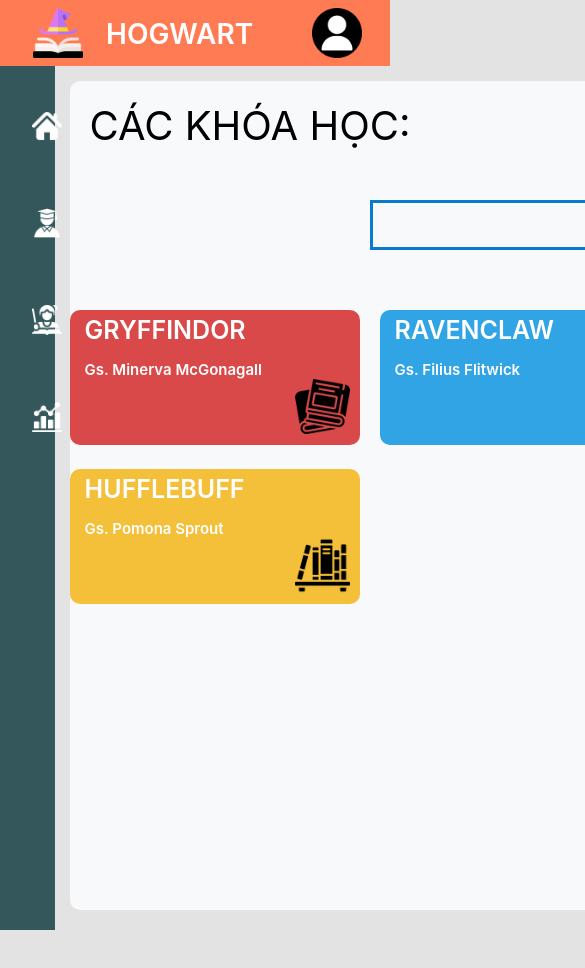
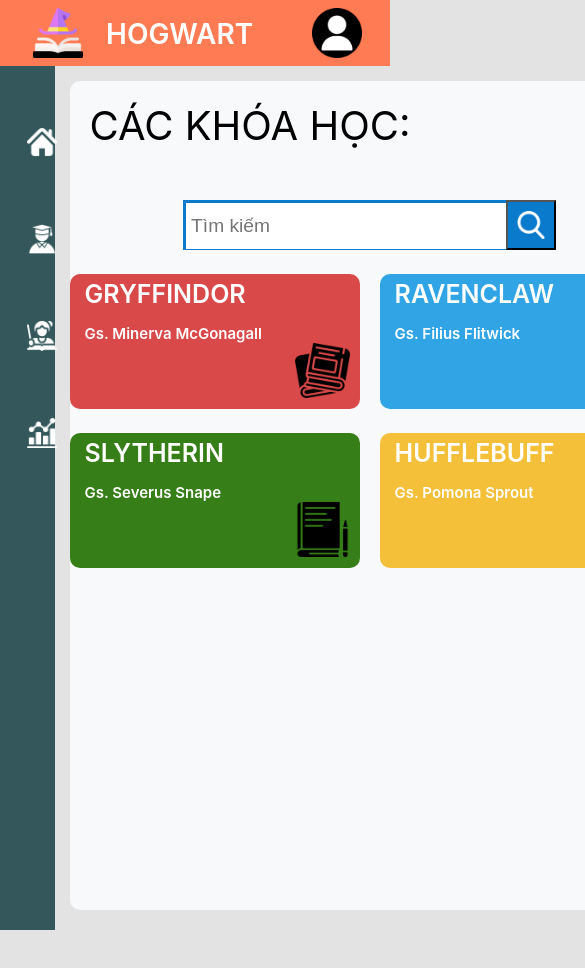
Before and after one commit to DuyTruong-237/nt114_fe, a React (Create React App) app: page / in a window 390 px wide. Shown: the top 968 px of the page, 585 px wide, since content can reach past the window. After the commit the page ends 930 px from the top, so only its background shows below. Built offline with nearby package versions, Linux system fonts and the light colour scheme.

Commit message:
Homepage reponsive

```diff
--- a/src/components/content/MainContent.css
+++ b/src/components/content/MainContent.css
@@ -5,6 +5,7 @@
     margin-top: 20px;
 }
 .MainContent_Search {
+    justify-content: center;
     display: flex;
 }
 .Searchbar {
@@ -13,8 +14,16 @@
     box-sizing: border-box;
     border: 3px solid #0A7ACC;
     margin-top: 50px;
-    margin-left: 300px;
 }
+.Searchbar-input{
+    height: 100%;
+    width: 100%;
+    border: none;
+    outline: none;
+    font-size:larger;
+    padding-left: 5px;
+}
+
 .Searchbox {
     height: 50px;
     width: 50px;
@@ -25,9 +34,10 @@
     align-items: center;
     justify-content: center;
 }
-.Searchimg {
+.Searching {
     height: 28px;
 }
+
 .Courses_Wrapper {
     display: grid;
     grid-template: auto/ auto auto auto;
@@ -38,7 +48,7 @@
     width: 290px;
     height: 135px;
     border-radius: 10px;
-    margin-top: 60px;
+    margin-top: 24px;
 }
 .Gryffindor {
     background-color: #DA4949;
@@ -74,7 +84,7 @@
     height: 55px;
     margin-right: 10px;
 }
-/* @media only screen and (max-width: 600px) {
+@media only screen and (max-width: 1024px) {
 
     .Courses_Wrapper {
         display: grid;
@@ -82,4 +92,5 @@
         column-gap: 20px;
         justify-content: center;
     }
-} */
+
+}
--- a/src/components/content/MainContent.jsx
+++ b/src/components/content/MainContent.jsx
@@ -14,10 +14,12 @@
             CÁC KHÓA HỌC:
         </div>
         <div className='MainContent_Search'>
-            <div className='Searchbar'></div>
-            <div className='Searchbox'>
-                <img className='Searchimg' src={SearchIcon} alt="search" />
+            <div className='Searchbar'>
+            <input className='Searchbar-input' type='text' placeholder='Tìm kiếm' />
             </div>
+            <button className='Searchbox'>
+                <img className='Searching' src={SearchIcon} alt="search" />
+            </button>
         </div>
         <div className='Courses_Wrapper'>
             <div className='Course Gryffindor'>
--- a/src/components/side_bar/SideBar.css
+++ b/src/components/side_bar/SideBar.css
@@ -13,7 +13,9 @@
     position: relative;
 }
 
-
+.SideBar-item:hover .SideBar-title-text {
+  color: #FF7B54;
+}
 
 .icon-img {
     height: 30px;
@@ -36,7 +38,7 @@
     }
     .icon-img{
         position: absolute;
-        left: 50%;
-
+        left: 30%;
+        margin-top: 16px;
     }
 }
--- a/src/screen/Home/Home.css
+++ b/src/screen/Home/Home.css
@@ -26,3 +26,12 @@
     width: 20%;
     height: 100%;
   }
+
+  @media screen and (max-width: 768px) {
+    .Main-Content {
+      flex-basis: 100%;
+    }
+    .Right-Cont {
+      display: none;
+    }
+  }
```
